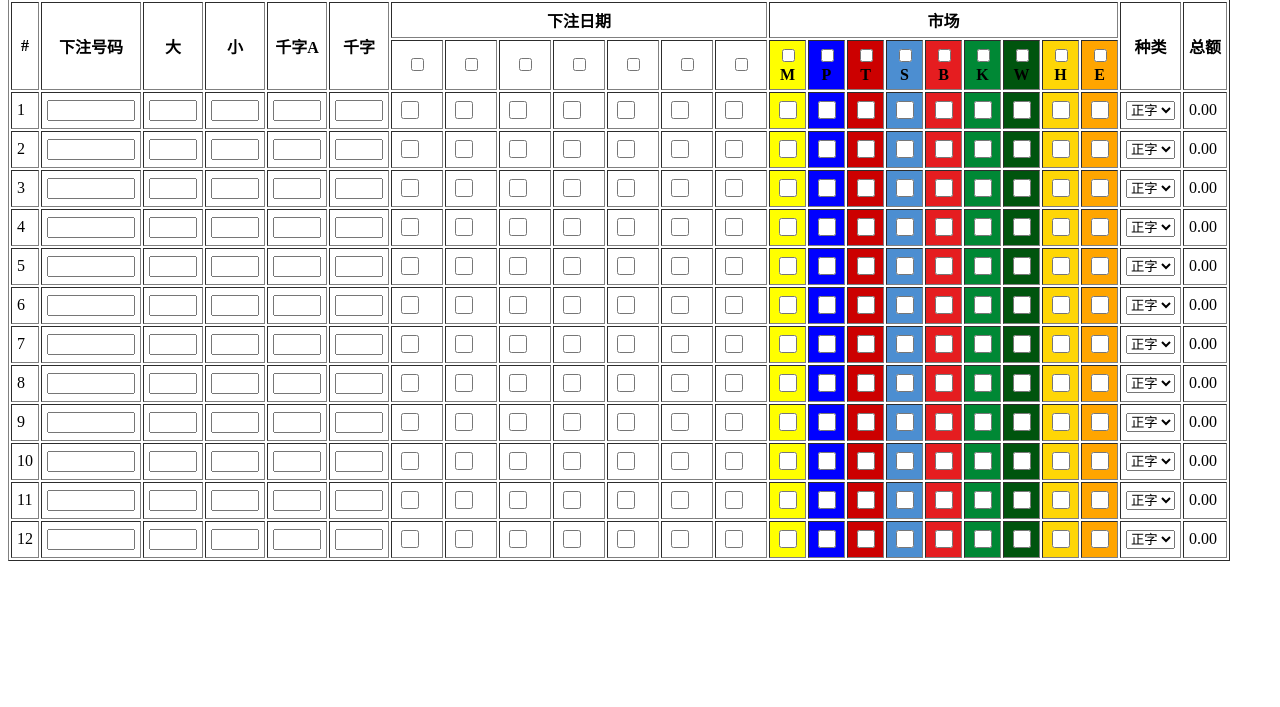
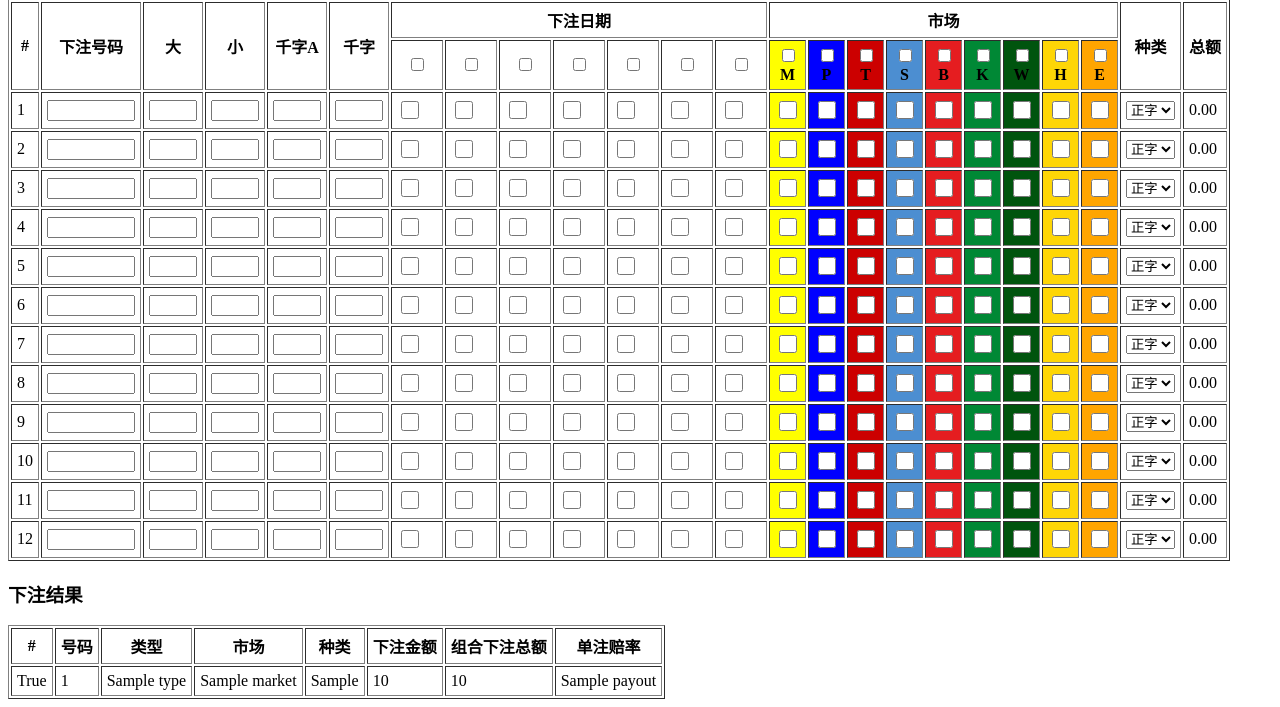
Before and after one commit to boonjun123654/4D_system, a Flask app: template templates/bet.html in a window 1280 px wide. Shown: the part 118-825 px from the top of the page. Before the commit the page ends 679 px from the top, so only its background shows below. Run offline with Flask 3, Linux system fonts and the light colour scheme; the template is opened without the code that fills it: most values are stand-ins (such as "Sample title", 1, 10 or a date in 2020).

Commit message:
Update bet.html

```diff
--- a/templates/bet.html
+++ b/templates/bet.html
@@ -134,4 +134,36 @@ document.addEventListener("DOMContentLoaded", function() {
 });
 </script>
 
+{% if results %}
+<h3>下注结果</h3>
+<table border="1" cellpadding="5">
+    <thead>
+        <tr>
+            <th>#</th>
+            <th>号码</th>
+            <th>类型</th>
+            <th>市场</th>
+            <th>种类</th>
+            <th>下注金额</th>
+            <th>组合下注总额</th>
+            <th>单注赔率</th>
+        </tr>
+    </thead>
+    <tbody>
+        {% for r in results %}
+        <tr>
+            <td>{{ r.row }}</td>
+            <td>{{ r.number }}</td>
+            <td>{{ r.type }}</td>
+            <td>{{ r.market }}</td>
+            <td>{{ r.bet_type }}</td>
+            <td>{{ r.amount }}</td>
+            <td>{{ r.total }}</td>
+            <td>{{ r.payout }}</td>
+        </tr>
+        {% endfor %}
+    </tbody>
+</table>
+{% endif %}
+
 {% endblock %}
```
